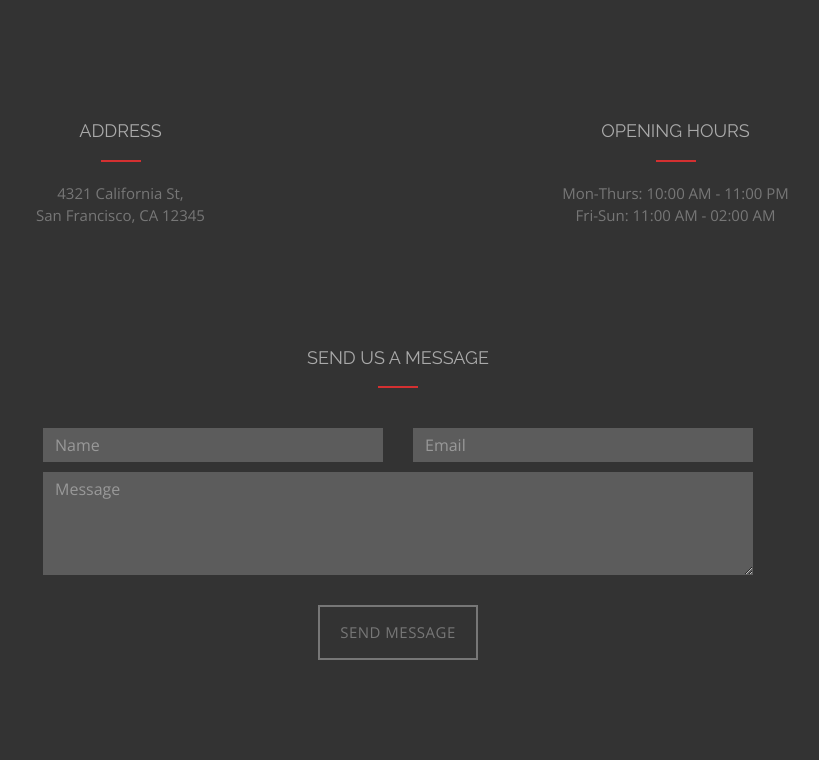
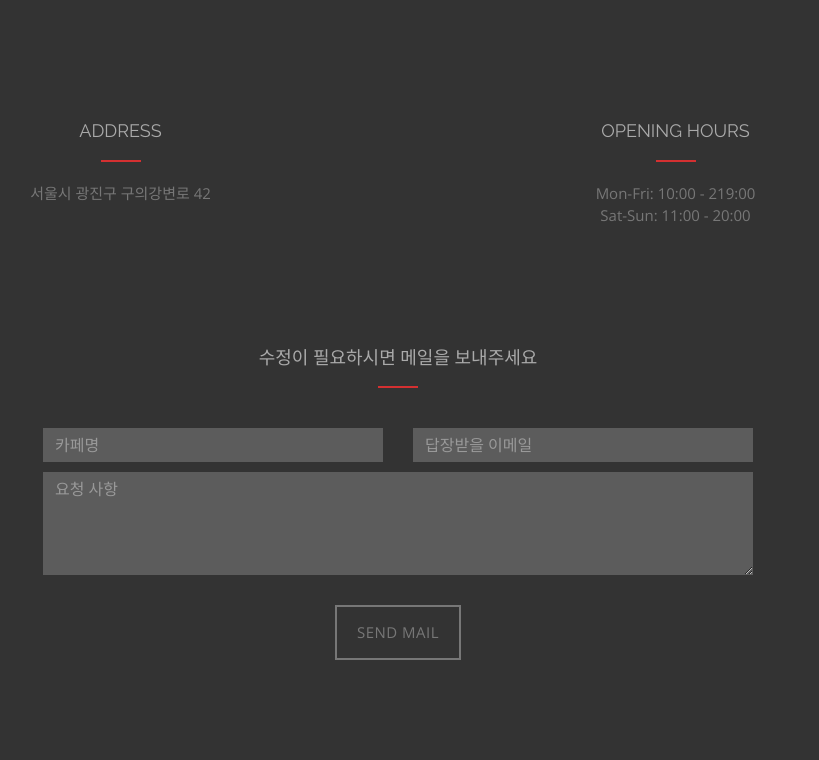
Before and after one commit to Kihwan-android/ServiceProject, a Flask app: page /contact in a window 1280 px wide. Shown: the part 95-855 px from the top of the page, without its empty margins (242-1061 px from the left). Run offline with Flask 2, Linux system fonts and the light colour scheme; some libraries are stand-ins or nearby versions.

Commit message:
200806 contact.js / app.py > send()

```diff
--- a/app.py
+++ b/app.py
@@ -1,6 +1,8 @@
 from pymongo import MongoClient
 import os
 from flask import Flask, render_template, jsonify, request
+import smtplib
+from email.mime.text import MIMEText
 
 app = Flask(__name__)
 
@@ -106,12 +108,6 @@ def addMenu():
     menuPrice = request.form.get('menuPrice')
     files = request.files.getlist("file")
 
-    print(cafeId)
-    print(categoryId)
-    print(menuId)
-    print(menuName)
-    print(menuPrice)
-
     location = "..\static\img\coffee\\" + categoryId + "\\"
 
     target = os.path.join(APP_ROOT, "static\img\coffee\\" + categoryId + "\\")
@@ -121,7 +117,6 @@ def addMenu():
 
     print(files)
 
-    # for file in request.files.getlist("file"):
     for file in files:
         filename = file.filename
         location += filename
@@ -198,5 +193,28 @@ def login():
         return jsonify({"code": 204})
 
 
+@app.route('/contact/send', methods=['POST'])
+def send():
+    cafeId = request.form.get("cafeId")
+    cafeName = request.form.get("cafeName")
+    cafeEmail = request.form.get("cafeEmail")
+    require = request.form.get("require")
+
+    s = smtplib.SMTP("smtp.gmail.com", 587)
+
+    s.starttls()
+    s.login("rlrkf2420@gmail.com", "qeynayuwuuesjagu")
+
+    msg = MIMEText(require)
+    msg["Subject"] = cafeName+"에서 보낸 메일"
+
+    s.sendmail(cafeEmail, "rlrkf2420@gmail.com", msg.as_string())
+
+    s.quit()
+
+    return jsonify({"code": 200})
+
+
+
 if __name__ == '__main__':
     app.run('0.0.0.0', port=5000, debug=True)
--- a/static/js/contact.js
+++ b/static/js/contact.js
@@ -0,0 +1,24 @@
+function sendMail(cafeId) {
+    let url = `/contact/send`;
+    let cafeName = $("#contact-cafe-name").val();
+    let cafeEmail = $("#contact-cafe-email").val();
+    let requireContent = $("#contact-require-content").val();
+
+    let data = {
+        "cafeId": cafeId,
+        "cafeName": cafeName,
+        "cafeEmail": cafeEmail,
+        "require": requireContent
+    };
+
+    $.ajax({
+        url: url,
+        type: "POST",
+        data: data,
+        success: function (response) {
+            if(response["code"] == 200) {
+                location.reload();
+            }
+        }
+    });
+}
--- a/static/js/menu.js
+++ b/static/js/menu.js
@@ -128,11 +128,6 @@ function setImage(input) {
 function addMenu(cafeId) {
     let files = $("#upload-image")[0].files[0];
 
-    console.log(files);
-    console.log($("#add-menu").attr("value").split(".")[1]);
-    console.log($("#input-menu-name").val());
-    console.log($("#input-menu-price").val());
-
     let url = `/menu/add`;
     let data = new FormData();
     data.append("cafeId", cafeId);
--- a/templates/cafe-contact.html
+++ b/templates/cafe-contact.html
@@ -10,43 +10,40 @@
     <div class="col-md-6">
       <h3>Address</h3>
       <div id="cafe-address" class="contact-item" onclick="address()">
-        <p>4321 California St,<br>San Francisco, CA 12345</p>
+        <p>서울시 광진구 구의강변로 42</p>
       </div>
     </div>
     <div class="col-md-6">
       <h3>Opening Hours</h3>
       <div id="cafe-running-time" class="contact-item" onclick="test()">
-        <p>Mon-Thurs: 10:00 AM - 11:00 PM<br>Fri-Sun: 11:00 AM - 02:00 AM</p>
+        <p>Mon-Fri: 10:00 - 219:00<br>Sat-Sun: 11:00 - 20:00</p>
       </div>
     </div>
   </div>
   <div class="container">
     <div class="section-title text-center">
-      <h3>Send us a message</h3>
+      <h3>수정이 필요하시면 메일을 보내주세요</h3>
     </div>
     <div class="col-md-8 col-md-offset-2">
-      <form name="sentMessage" id="contactForm" novalidate>
         <div class="row">
           <div class="col-md-6">
             <div class="form-group">
-              <input type="text" id="name" class="form-control" placeholder="Name" required="required">
+              <input type="text" id="contact-cafe-name" class="form-control" placeholder="카페명" required="required">
               <p class="help-block text-danger"></p>
             </div>
           </div>
           <div class="col-md-6">
             <div class="form-group">
-              <input type="email" id="email" class="form-control" placeholder="Email" required="required">
+              <input type="email" id="contact-cafe-email" class="form-control" placeholder="답장받을 이메일" required="required">
               <p class="help-block text-danger"></p>
             </div>
           </div>
         </div>
         <div class="form-group">
-          <textarea name="message" id="message" class="form-control" rows="4" placeholder="Message" required></textarea>
+          <textarea name="message" id="contact-require-content" class="form-control" rows="4" placeholder="요청 사항" required></textarea>
           <p class="help-block text-danger"></p>
         </div>
-        <div id="success"></div>
-        <button type="submit" class="btn btn-custom btn-lg">Send Message</button>
-      </form>
+        <button class="btn btn-custom btn-lg" onclick="sendMail('카페아이디')">Send Mail</button>
     </div>
   </div>
 </div>
```
